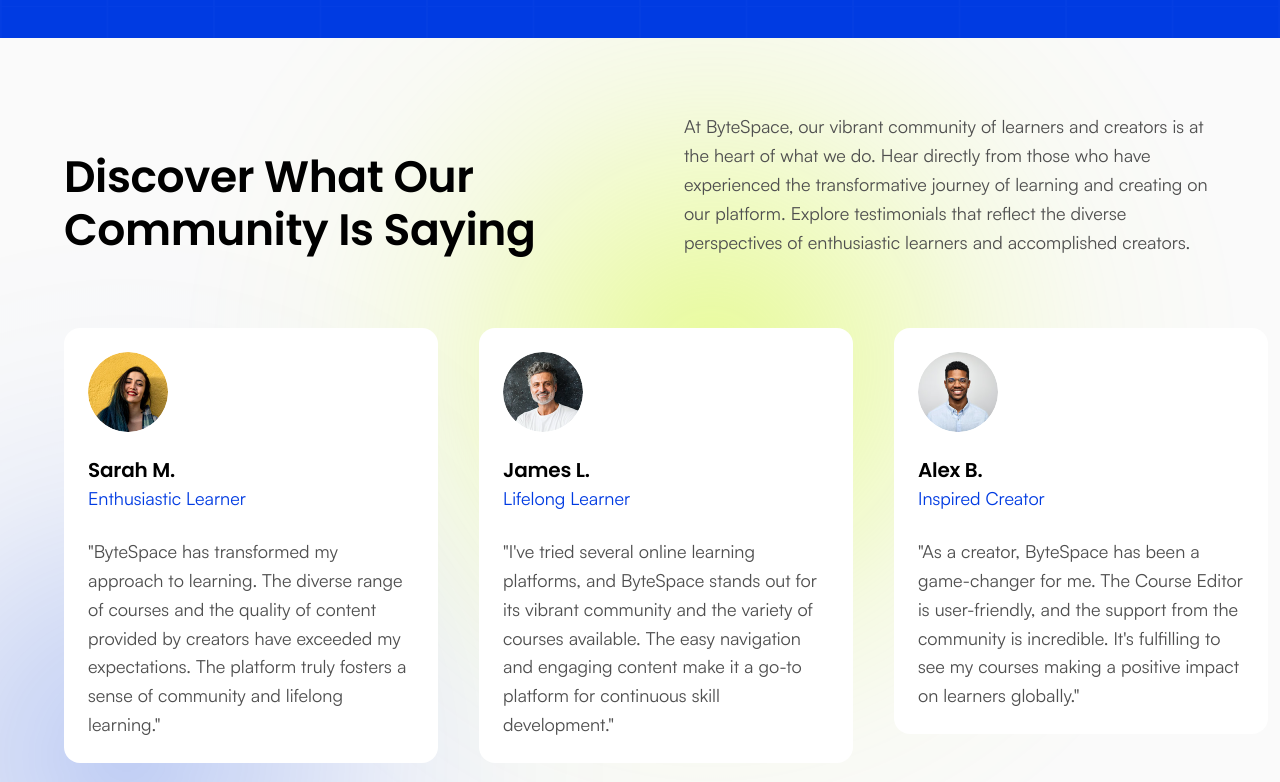
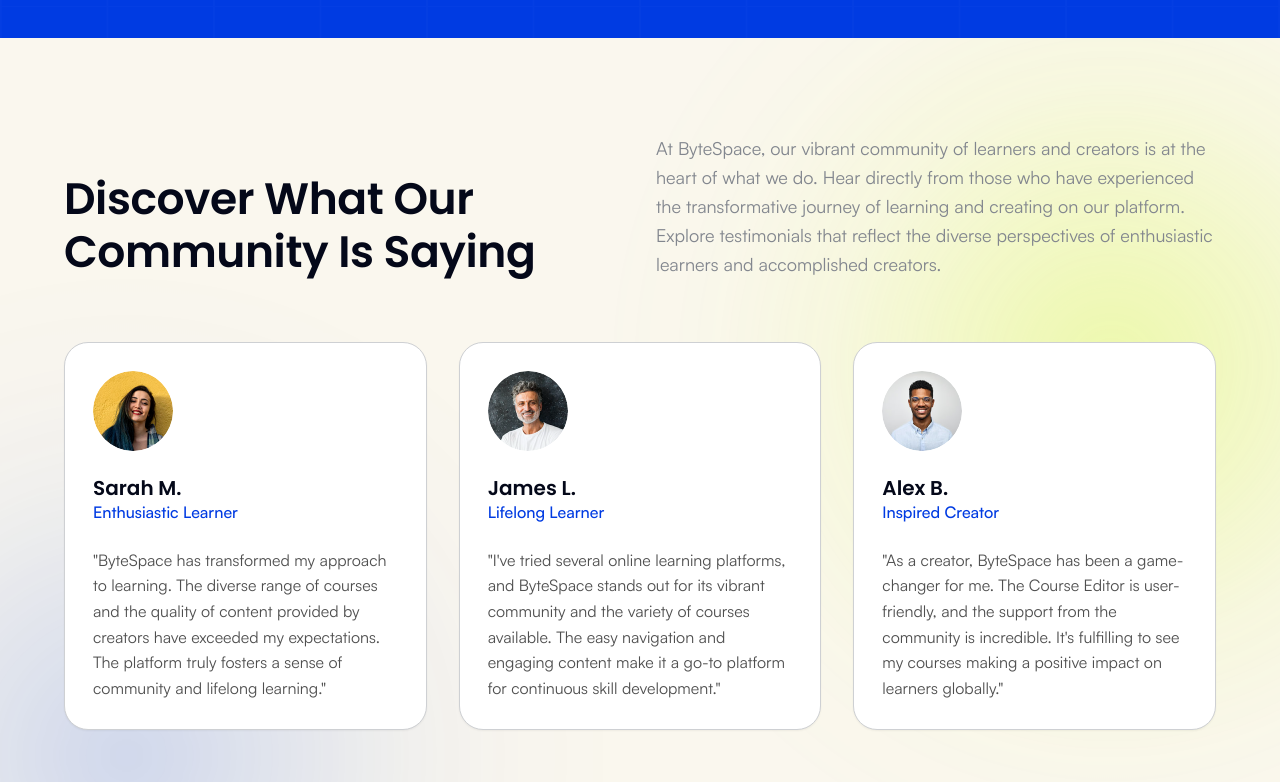
Before and after one commit to Ratul-NotFound/ByteSpace, a React (Vite) app: page / in a window 1280 px wide. Shown: the part 4778-5560 px from the top of the page. Built offline with nearby package versions, Linux system fonts and the light colour scheme; a web font is replaced by a local one.

Commit message:
feat(testimonials): polish Testimonials grid and canvas background

```diff
--- a/src/components/Testimonials/Testimonials.tsx
+++ b/src/components/Testimonials/Testimonials.tsx
@@ -24,26 +24,30 @@
 
 export function Testimonials() {
   return (
-    <section className="relative overflow-hidden bg-[#fafafa] py-[74px]">
+    <section className="relative overflow-hidden bg-[#FAF7EE] py-20 lg:py-24">
+      {/* Decorative Glow Elements */}
       <img
         src="/assets/testimonials/glow-left.svg"
         alt=""
         aria-hidden="true"
-        className="pointer-events-none absolute left-[-442px] top-[149px] size-[1137px]"
+        className="pointer-events-none absolute -left-[442px] top-[149px] size-[1137px] opacity-70"
       />
       <img
         src="/assets/testimonials/glow-right.svg"
         alt=""
         aria-hidden="true"
-        className="pointer-events-none absolute right-0 top-[-241px] size-[1137px]"
+        className="pointer-events-none absolute -right-[400px] -top-[241px] size-[1137px] opacity-70"
       />
 
-      <div className="relative mx-auto flex w-[1200px] max-w-full flex-col gap-[72px] px-6">
-        <div className="flex items-end gap-[43px]">
-          <h2 className="w-[577px] shrink-0 font-heading text-[44px] font-semibold leading-[1.2] tracking-[-0.01em] text-black">
-            Discover What Our Community Is Saying
+      <div className="relative mx-auto flex w-[1200px] max-w-full flex-col gap-14 lg:gap-16 px-6">
+        {/* Header (Left Title, Right Description) */}
+        <div className="flex flex-col lg:flex-row lg:items-end justify-between gap-6 lg:gap-12">
+          <h2 className="max-w-[540px] font-heading text-[32px] sm:text-[40px] lg:text-[44px] font-semibold leading-[1.2] tracking-[-0.01em] text-[#040819]">
+            Discover What Our
+            <br />
+            Community Is Saying
           </h2>
-          <p className="w-[580px] text-[18px] leading-[1.6] text-[#4f4f4f]">
+          <p className="max-w-[560px] text-[16px] sm:text-[18px] leading-[1.6] text-muted">
             At ByteSpace, our vibrant community of learners and creators is at the heart of what we
             do. Hear directly from those who have experienced the transformative journey of learning
             and creating on our platform. Explore testimonials that reflect the diverse perspectives
@@ -51,29 +55,30 @@
           </p>
         </div>
 
-        <ul className="flex items-start gap-[41px]">
+        {/* 3 Testimonial Cards */}
+        <div className="grid grid-cols-1 md:grid-cols-3 gap-8">
           {testimonials.map((item) => (
-            <li
+            <div
               key={item.name}
-              className="flex shrink-0 flex-col items-start gap-6 rounded-card bg-white p-6"
+              className="flex flex-col items-start gap-6 rounded-[24px] border border-[#CED0D3] bg-white p-7 shadow-sm transition-all hover:shadow-md"
             >
               <img
                 src={item.avatar}
-                alt=""
+                alt={item.name}
                 width={80}
                 height={80}
-                className="size-20 rounded-full object-cover"
+                className="size-16 sm:size-20 rounded-full object-cover"
               />
               <div className="flex flex-col items-start">
-                <p className="font-heading text-[20px] font-semibold leading-7 tracking-[-0.01em] text-black">
+                <p className="font-heading text-[18px] sm:text-[20px] font-semibold leading-[1.3] text-[#040819]">
                   {item.name}
                 </p>
-                <p className="text-[18px] leading-[1.6] text-brand">{item.role}</p>
+                <p className="text-[14px] sm:text-[16px] font-medium leading-[1.4] text-brand">{item.role}</p>
               </div>
-              <p className="w-[326px] text-[18px] leading-[1.6] text-[#4f4f4f]">{item.quote}</p>
-            </li>
+              <p className="text-[15px] sm:text-[16px] leading-[1.6] text-[#4F4F4F]">{item.quote}</p>
+            </div>
           ))}
-        </ul>
+        </div>
       </div>
     </section>
   );
```
